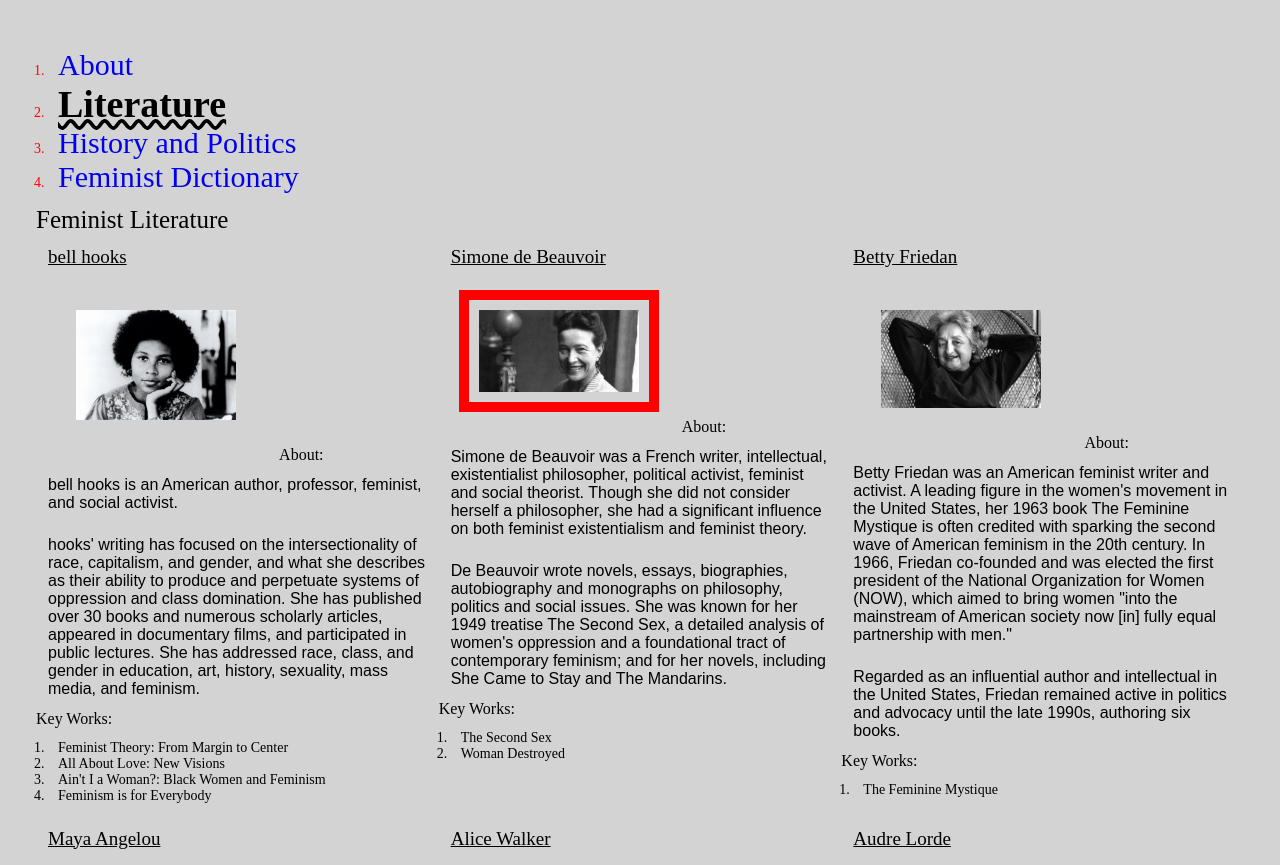
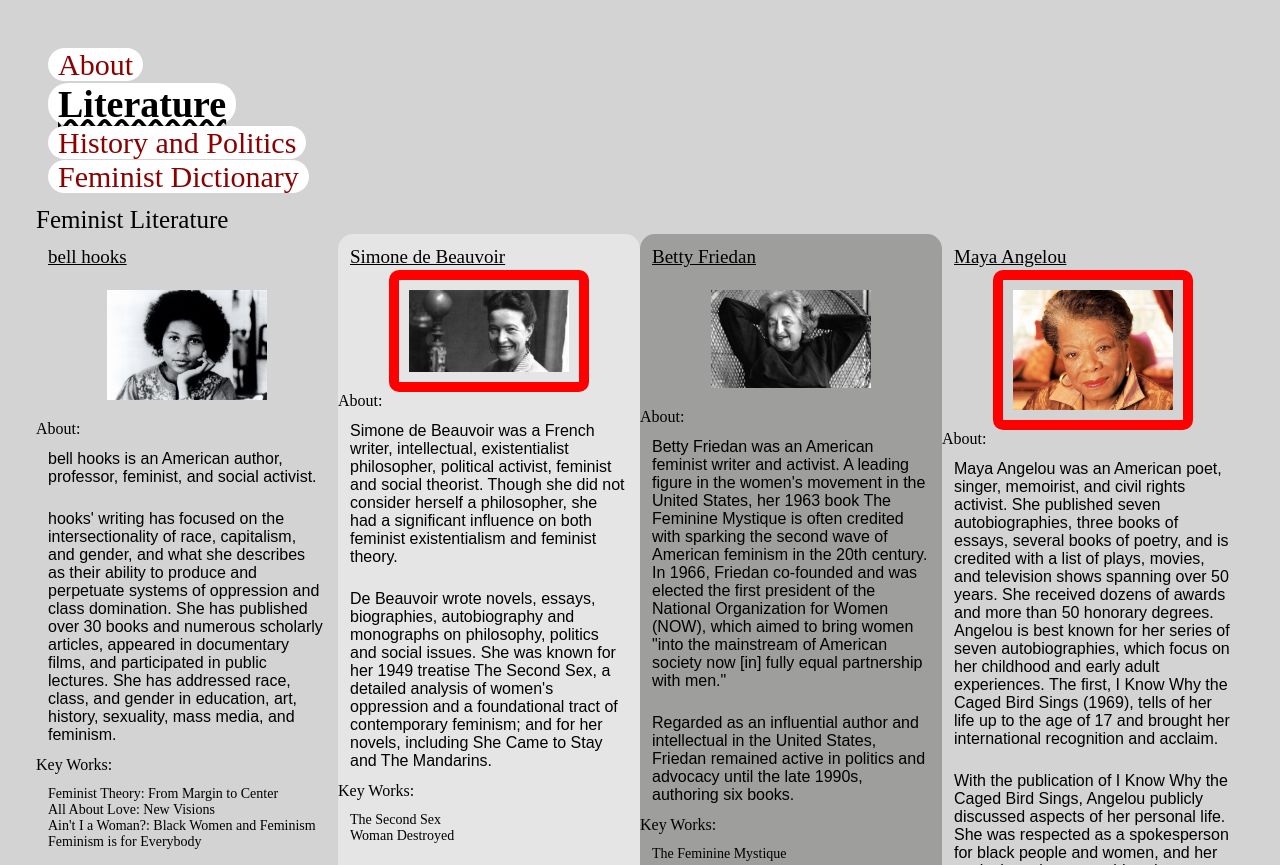
Before and after one commit to matthha/539_womens_web_design, a plain HTML site: page literature.html in a window 1280 px wide. Shown: the top 865 px of the page. Drawn offline with Linux system fonts and the light colour scheme.

Commit message:
Add files via upload

```diff
--- a/css/style.css
+++ b/css/style.css
@@ -8,12 +8,12 @@ body{
 main {
     font-weight: bold;
     display: grid;
-    grid-template-columns: 3fr 3fr 3fr;
+    grid-template-columns: 1fr;
 
 }
 .container {
     display: grid;
-    grid-template-columns: 3fr 3fr 3fr 3fr;
+    grid-template-columns: 1fr;
     }
 
 h1 {
@@ -34,21 +34,40 @@ p {
 }
 
     img {
-    margin: 20px;
+        display: block;
+        justify-self: center;
+        border-radius: 10px;
         padding: 20px;
         border: hidden 90px;
         width: 200px;
-
+        margin: auto;
     }
     div.card:nth-child(2n+2) img{
         border: solid 10px red;
+        border-radius: 10px;
         padding: 10px;
 
     }
     main img:hover, div.card img:hover {
         border: solid 20px rgb(23, 6, 180);
         padding: 0px;
+
     }
+    .bigpic {
+        width: auto;
+    }
+
+div.card:nth-child(3n+3) {
+    background-color: rgba(74, 74, 73, 0.392);
+    border-radius: 15px;
+
+}
+div.card:nth-child(3n+2) {
+    background-color: rgba(254, 254, 254, 0.392);
+    border-radius: 15px;
+
+}
+
 ol {
     margin: 6px;
 }
@@ -56,22 +75,25 @@ figure{
     margin: 20px;
 }
 ul {
-    list-style-type: alpha;
+    list-style-type: none;
     font-size: 14px;
     padding: 12px;
 }
 nav > ul > li > a {
     text-decoration-line: none;
     font-size: 30px;
-
     border-width: 5px 0px 0px 7px
 }
-li {
+li a{
     padding: 0px 10px;
+    color: darkred;
+    background-color: white;
+    border-radius: 20px;
 }
 div {
     margin: 10pt;
     justify-self: stretch;
+    padding: 10px
 }
 dt {
     color: blue;
@@ -114,3 +136,26 @@ nav{
     flex-direction: column;
     flex-wrap: wrap;
 }
+@media screen and (min-width: 800px) {
+    .container {
+        display: grid;
+        grid-template-columns: 3fr 3fr 3fr;
+        }
+    }
+@media screen and (min-width: 1000px) {
+    .container {
+        display: grid;
+        grid-template-columns: 3fr 3fr 3fr 3fr;
+        }
+
+
+
+
+
+
+
+
+
+
+
+}
--- a/literature.html
+++ b/literature.html
@@ -34,7 +34,7 @@
 		<!-- interpretation of equity from https://everydayfeminism.com/2014/09/equality-is-not-enough/ -->
 		<h1>Feminist Literature</h1>
 	</header>
-	<main id="mainthing">
+	<main id="mainthing" class="container">
 		<div class="card">
 			<h2>bell hooks</h2> <img alt="Headshot of bell hooks" src="images/bell_hooks.jpg" width="200"> About:
 			<p>bell hooks is an American author, professor, feminist, and social activist.</p>
@@ -72,10 +72,11 @@
 				<li>And Still I Rise</li>
 				<li>Phenomenal Woman</li>
 			</ul>
-		</div><!-- <script>
+		</div>
+		<!-- <script>
         alert("HI");
         console.log("hey good lookin");
-      </script> -->
+     	 </script> -->
 		<div class="card">
 			<h2>Alice Walker</h2> <img alt="Headshot of Alice Walker" src="images/alice_walker.jpg" width="200"> About:
 			<p>Alice Walker is an American novelist, short story writer, poet, and activist. She wrote the novel The Color Purple (1982), for which she won the National Book Award for hardcover fiction, and the Pulitzer Prize for Fiction. An avowed feminist, Walker coined the term "womanist" to mean "A black feminist or feminist of color" in 1983.</p>Key Works:
```
Also changed, not shown: index.html (+1 -1 lines). Lines whose indentation alone changed are shown as unchanged.
